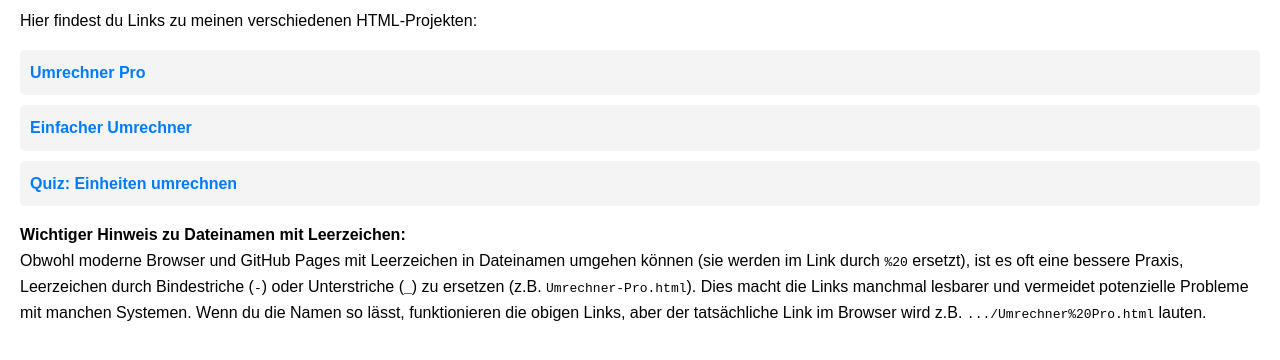
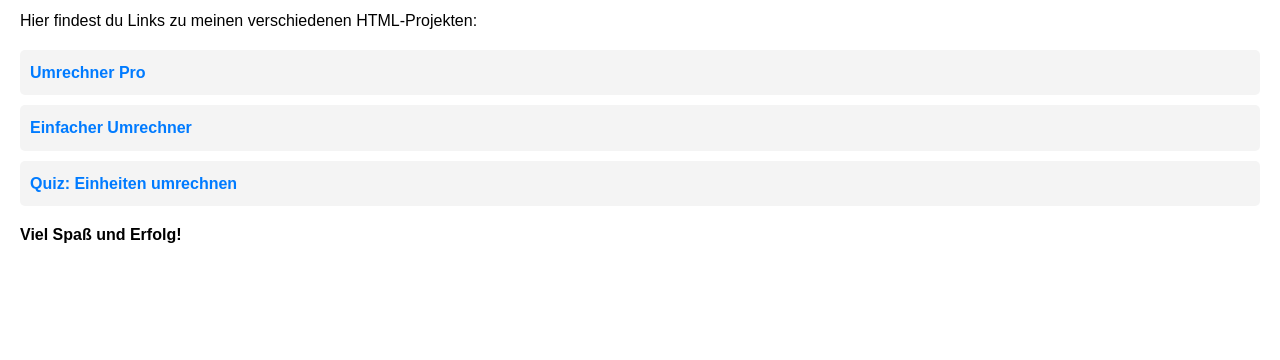
Before and after one commit to krummen/HTML-Dateien, a plain HTML site: page index.html in a window 1280 px wide. Shown: the part 86-446 px from the top of the page. Drawn offline with Linux system fonts and the light colour scheme.

Commit message:
Update index.html

```diff
--- a/index.html
+++ b/index.html
@@ -43,8 +43,7 @@
         <li><a href="Quiz - Einheiten umrechnen.html">Quiz: Einheiten umrechnen</a></li>
     </ul>
     <p>
-        <strong>Wichtiger Hinweis zu Dateinamen mit Leerzeichen:</strong><br>
-        Obwohl moderne Browser und GitHub Pages mit Leerzeichen in Dateinamen umgehen können (sie werden im Link durch <code>%20</code> ersetzt), ist es oft eine bessere Praxis, Leerzeichen durch Bindestriche (<code>-</code>) oder Unterstriche (<code>_</code>) zu ersetzen (z.B. <code>Umrechner-Pro.html</code>). Dies macht die Links manchmal lesbarer und vermeidet potenzielle Probleme mit manchen Systemen. Wenn du die Namen so lässt, funktionieren die obigen Links, aber der tatsächliche Link im Browser wird z.B. <code>.../Umrechner%20Pro.html</code> lauten.
+        <strong>Viel Spaß und Erfolg!</strong><br>
     </p>
 </body>
 </html>
```
